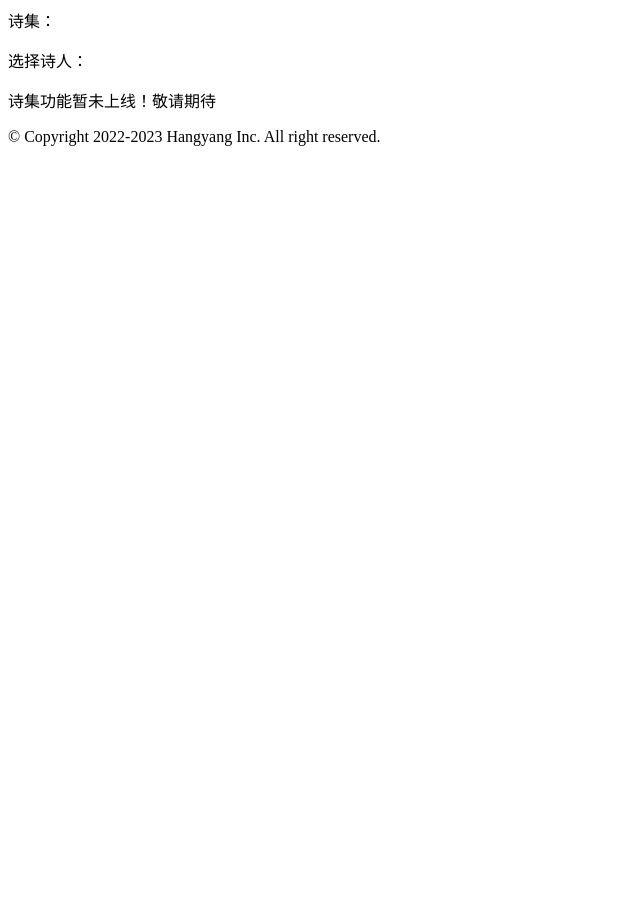
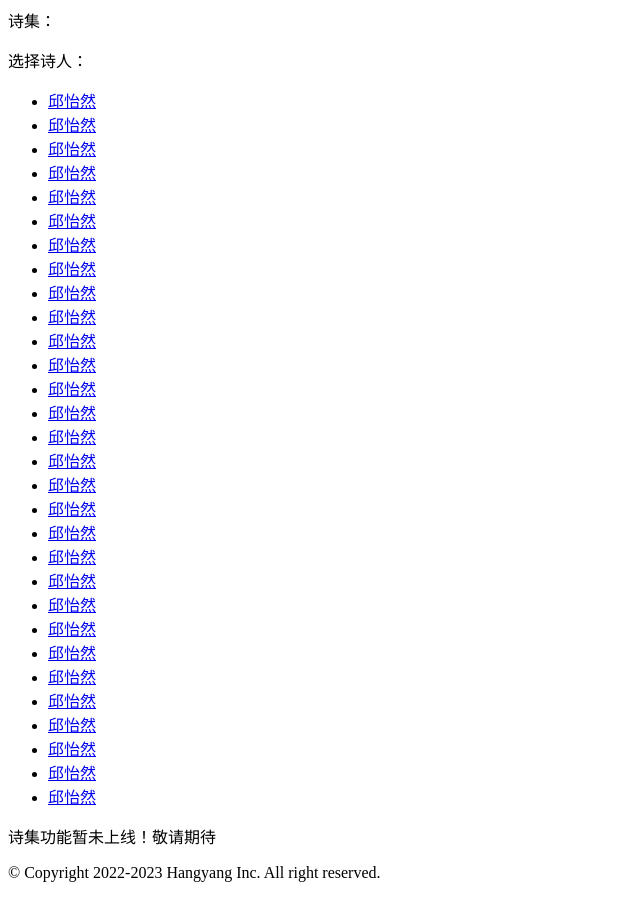
Before and after one commit to sw4b/sw4b.github.io, a plain HTML site: page shiji/index.html in a window 1280 px wide. Shown: the whole page, without its empty margins (0-640 px from the left). Before the commit the page ends 800 px from the top, so only its background shows below. Drawn offline with Linux system fonts and the light colour scheme.

Commit message:
Update index.html

```diff
--- a/shiji/index.html
+++ b/shiji/index.html
@@ -1,4 +1,36 @@
 <p>诗集：</p>
 <p>选择诗人：</p>
+<ul>
+  <li> <a href="https://4bzuoye.github.io/shiji/1">邱怡然</a> </li>
+  <li> <a href="https://4bzuoye.github.io/shiji/1">邱怡然</a> </li>
+  <li> <a href="https://4bzuoye.github.io/shiji/1">邱怡然</a> </li>
+  <li> <a href="https://4bzuoye.github.io/shiji/1">邱怡然</a> </li>
+  <li> <a href="https://4bzuoye.github.io/shiji/1">邱怡然</a> </li>
+  <li> <a href="https://4bzuoye.github.io/shiji/1">邱怡然</a> </li>
+  <li> <a href="https://4bzuoye.github.io/shiji/1">邱怡然</a> </li>
+  <li> <a href="https://4bzuoye.github.io/shiji/1">邱怡然</a> </li>
+  <li> <a href="https://4bzuoye.github.io/shiji/1">邱怡然</a> </li>
+  <li> <a href="https://4bzuoye.github.io/shiji/1">邱怡然</a> </li>
+  <li> <a href="https://4bzuoye.github.io/shiji/1">邱怡然</a> </li>
+  <li> <a href="https://4bzuoye.github.io/shiji/1">邱怡然</a> </li>
+  <li> <a href="https://4bzuoye.github.io/shiji/1">邱怡然</a> </li>
+  <li> <a href="https://4bzuoye.github.io/shiji/1">邱怡然</a> </li>
+  <li> <a href="https://4bzuoye.github.io/shiji/1">邱怡然</a> </li>
+  <li> <a href="https://4bzuoye.github.io/shiji/1">邱怡然</a> </li>
+  <li> <a href="https://4bzuoye.github.io/shiji/1">邱怡然</a> </li>
+  <li> <a href="https://4bzuoye.github.io/shiji/1">邱怡然</a> </li>
+  <li> <a href="https://4bzuoye.github.io/shiji/1">邱怡然</a> </li>
+  <li> <a href="https://4bzuoye.github.io/shiji/1">邱怡然</a> </li>
+  <li> <a href="https://4bzuoye.github.io/shiji/1">邱怡然</a> </li>
+  <li> <a href="https://4bzuoye.github.io/shiji/1">邱怡然</a> </li>
+  <li> <a href="https://4bzuoye.github.io/shiji/1">邱怡然</a> </li>
+  <li> <a href="https://4bzuoye.github.io/shiji/1">邱怡然</a> </li>
+  <li> <a href="https://4bzuoye.github.io/shiji/1">邱怡然</a> </li>
+  <li> <a href="https://4bzuoye.github.io/shiji/1">邱怡然</a> </li>
+  <li> <a href="https://4bzuoye.github.io/shiji/1">邱怡然</a> </li>
+  <li> <a href="https://4bzuoye.github.io/shiji/1">邱怡然</a> </li>
+  <li> <a href="https://4bzuoye.github.io/shiji/1">邱怡然</a> </li>
+  <li> <a href="https://4bzuoye.github.io/shiji/1">邱怡然</a> </li>
+</ul>
 <p>诗集功能暂未上线！敬请期待</p>
 <p>© Copyright 2022-2023 Hangyang Inc. All right reserved.</p>
```
